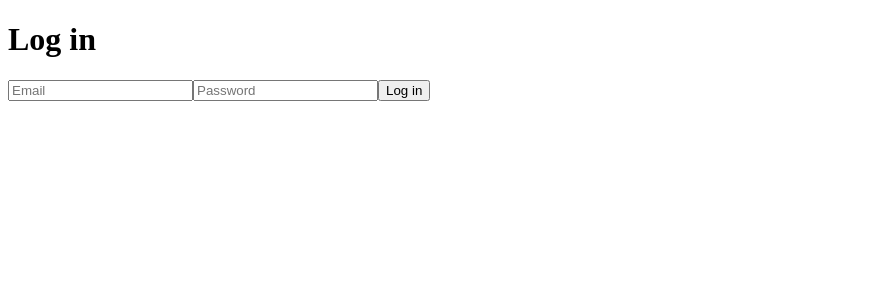
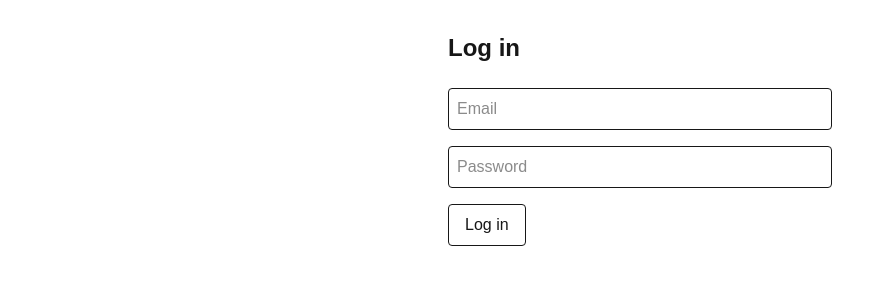
Before and after one commit to dhoyle/quick-code-test-prep, a Next.js app: page /login in a window 1280 px wide. Shown: the top 300 px of the page, without its empty margins (0-887 px from the left). Built offline with nearby package versions, Linux system fonts and the light colour scheme; no server answers.

Commit message:
Fix root layout error

```diff
--- a/src/app/layout.tsx
+++ b/src/app/layout.tsx
@@ -1,9 +1,14 @@
+import "./globals.css";
 import type { ReactNode } from "react";
 
 type Props = {
   children: ReactNode;
 };
 
-export default function DashboardLayout({ children }: Props) {
-  return <>{children}</>;
+export default function RootLayout({ children }: Props) {
+  return (
+    <html lang="en">
+      <body>{children}</body>
+    </html>
+  );
 }
```
